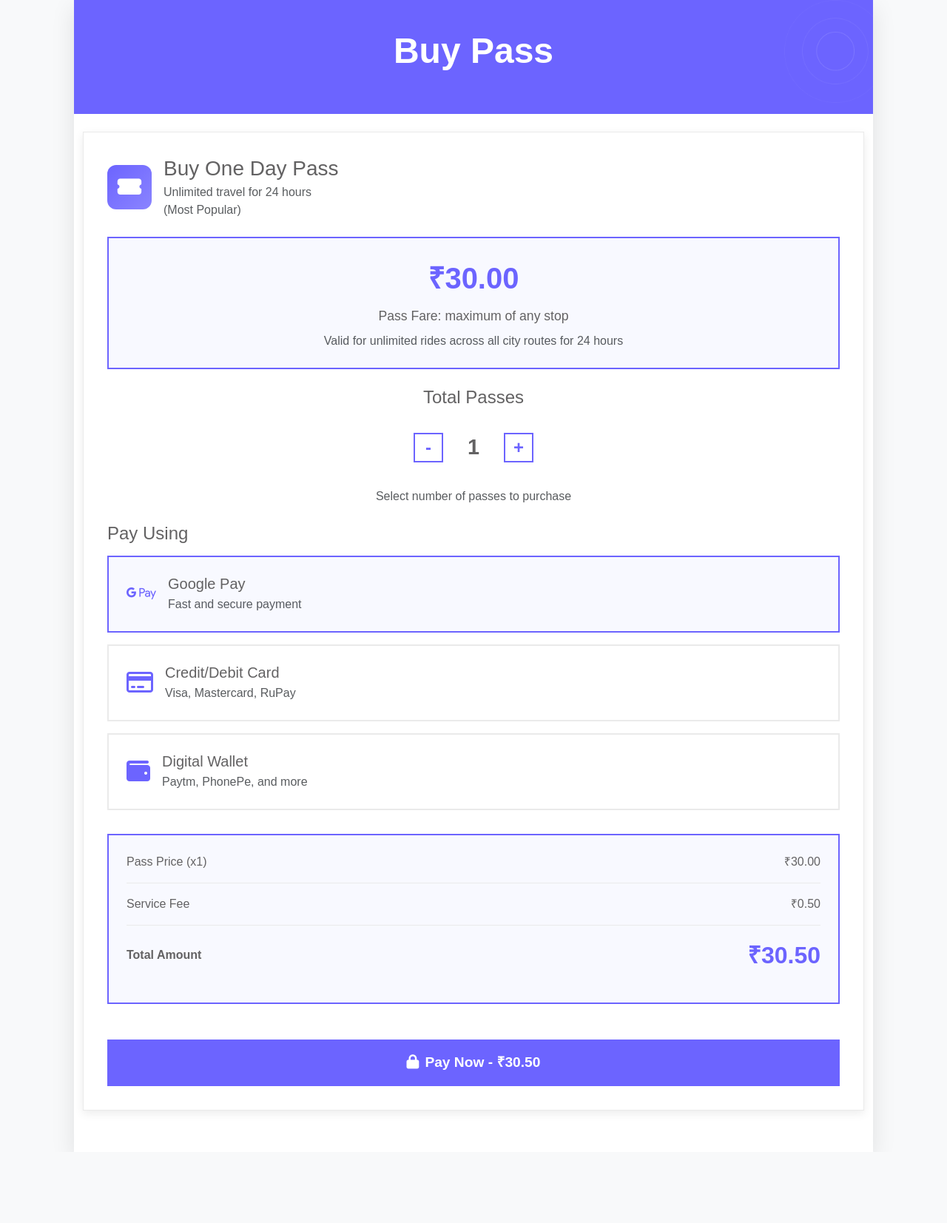
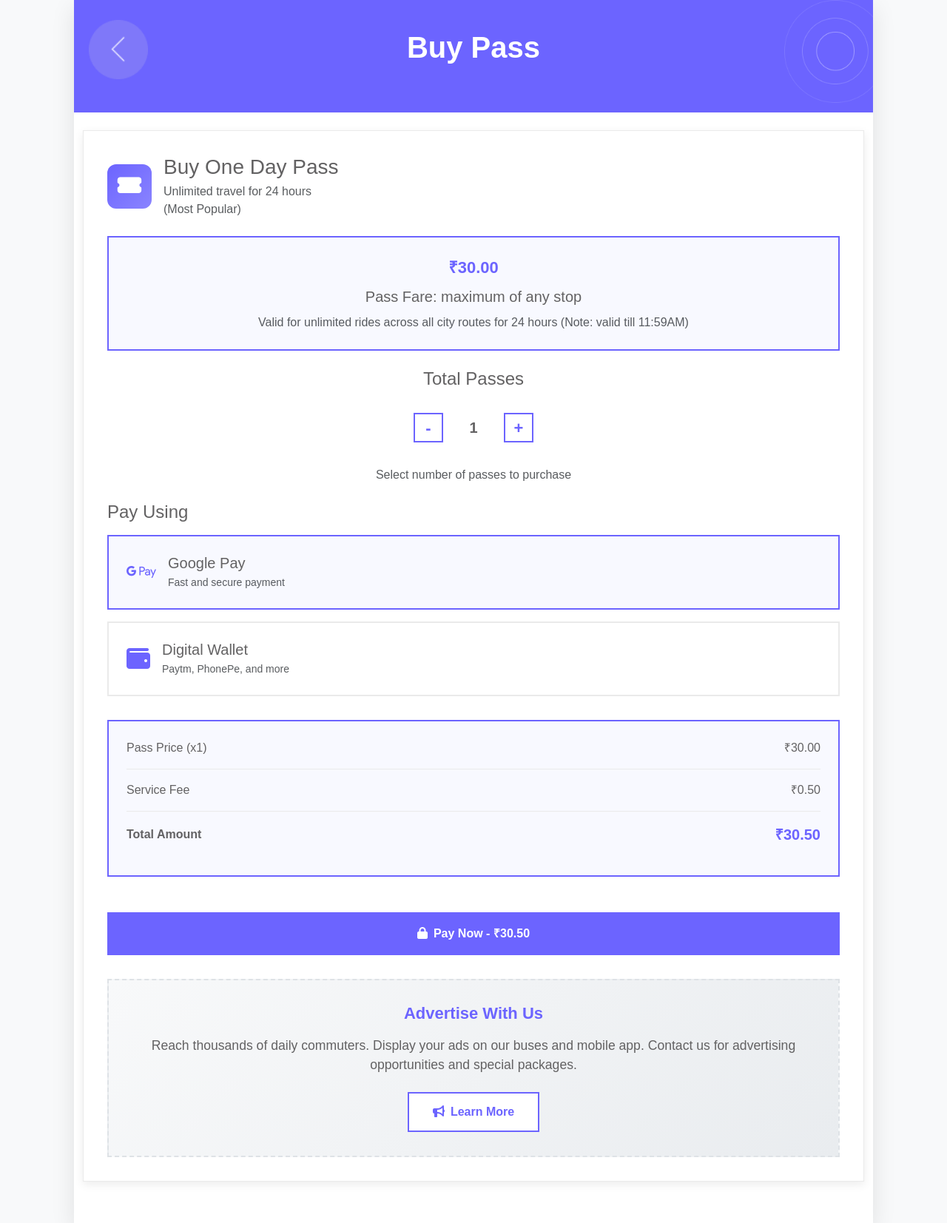
Before and after one commit to SarveshNavale/City-Bus-Ticketing-and-Tracking-Application, a Flask app: page / in a window 1280 px wide. Shown: the whole page at 74% size. Before the commit the page ends 1501 px from the top, so only its background shows below. Run offline with Flask 3, Linux system fonts and the light colour scheme.

Commit message:
advertisement section and minor changes

```diff
--- a/static/css/buyPass.css
+++ b/static/css/buyPass.css
@@ -26,6 +26,7 @@ body {
     padding: 2.5rem 2rem;
     position: relative;
     overflow: hidden;
+    font-size: 20px;
 }
 @keyframes float {
     0%, 100% { transform: translateY(0); }
@@ -65,14 +66,14 @@ body {
     text-align: center;
 }
 .fare-amount {
-    font-size: 2.5rem;
+    font-size: 22px;
     font-weight: bold;
     color: var(--primary-blue);
     margin-bottom: 0.5rem;
 }
 .fare-label {
     color: var(--text-color);
-    font-size: 1.1rem;
+    font-size: 20px;
 }
 .quantity-selector {
     display: flex;
@@ -87,7 +88,7 @@ body {
     border: 2px solid var(--primary-blue);
     background: white;
     color: var(--primary-blue);
-    font-size: 1.5rem;
+    font-size: 22px;;
     font-weight: bold;
     display: flex;
     align-items: center;
@@ -100,7 +101,7 @@ body {
     color: white;
 }
 .quantity-display {
-    font-size: 1.8rem;
+    font-size: 20px;
     font-weight: bold;
     min-width: 50px;
     text-align: center;
@@ -112,6 +113,7 @@ body {
     margin-bottom: 1rem;
     cursor: pointer;
     transition: all 0.3s;
+    font-size: 14px;
 }
 .payment-option:hover, .payment-option.selected {
     border-color: var(--primary-blue);
@@ -128,7 +130,7 @@ body {
     color: white;
     padding: 1rem;
     font-weight: 600;
-    font-size: 1.2rem;
+    font-size: 16px;
     border-radius: 0;
     width: 100%;
     margin-top: 1rem;
@@ -142,7 +144,16 @@ body {
     top: 0;
     right: 0;
     width: 120px;
-    opacity: 0.35;
+    opacity: 1;
+    pointer-events: none;
+}
+.header-corner-img-2 {
+    position: absolute;
+    top: 27px;
+    left: 20px;
+    width: 80px;
+    height: 80px;
+    opacity: 0.8;
     pointer-events: none;
 }
 .total-display {
@@ -162,7 +173,39 @@ body {
 }
 
 .total-amount {
-    font-size: 2rem;
+    font-size: 20px;
     font-weight: bold;
     color: var(--primary-blue);
 }
+.ad-section {
+    background: linear-gradient(135deg, #f8f9fa 0%, #e9ecef 100%);
+    padding: 2rem;
+    margin-top: 2rem;
+    text-align: center;
+    border: 2px dashed #dee2e6;
+}
+.ad-title {
+    color: var(--primary-blue);
+    font-weight: 600;
+    margin-bottom: 1rem;
+    font-size: 22px;
+}
+.ad-content {
+    font-size: 1.1rem;
+    color: var(--text-color);
+    margin-bottom: 1.5rem;
+}
+.ad-btn {
+    background: white;
+    border: 2px solid var(--primary-blue);
+    color: var(--primary-blue);
+    padding: 0.8rem 2rem;
+    font-weight: 600;
+    border-radius: 0;
+    cursor: pointer;
+    transition: all 0.3s;
+}
+.ad-btn:hover {
+    background: var(--primary-blue);
+    color: white;
+}
--- a/static/js/buyPass.js
+++ b/static/js/buyPass.js
@@ -32,11 +32,11 @@ document.addEventListener('DOMContentLoaded', function() {
         }
     });
     increaseBtn.addEventListener('click', function() {
-        if (quantity < 10) {
+        if (quantity < 5) {
             quantity++;
             updateTotals();
         } else {
-            alert('Maximum 10 passes per transaction');
+            alert('Maximum 5 passes per transaction');
         }
     });
     // Payment Option Selection
@@ -66,6 +66,11 @@ document.addEventListener('DOMContentLoaded', function() {
             default: return 'Selected Payment Method';
         }
     }
+    // Ad Button
+    const adBtn = document.querySelector('.ad-btn');
+    adBtn.addEventListener('click', function() {
+        alert('Redirecting to advertising information page...');
+    });
     // Initialize totals
     updateTotals();
 });
--- a/templates/buyPass.html
+++ b/templates/buyPass.html
@@ -16,7 +16,8 @@
             <!-- Header -->
             <header class="header-gradient text-center">
                 <img src="static/Assets/images/Just-circles.png" class="header-corner-img">
-                <h1 class="display-5 fw-bold mb-3">Buy Pass</h1>
+                <img src="static/Assets/images/back-button.png" class="header-corner-img-2">
+                <h1 class="display-7 fw-bold mb-4">Buy Pass</h1>
             </header>
             <!-- Main Content -->
             <div class="container py-4">
@@ -38,7 +39,7 @@
                     <div class="fare-display">
                         <div class="fare-amount">₹30.00</div>
                         <div class="fare-label">Pass Fare: maximum of any stop</div>
-                        <p class="text-muted mt-2 mb-0">Valid for unlimited rides across all city routes for 24 hours</p>
+                        <p class="text-muted mt-2 mb-0">Valid for unlimited rides across all city routes for 24 hours (Note: valid till 11:59AM)</p>
                     </div>
                     <!-- Quantity Selector -->
                     <div class="text-center mb-4">
@@ -60,17 +61,6 @@
                             <div>
                                 <h5 class="mb-1">Google Pay</h5>
                                 <p class="text-muted mb-0">Fast and secure payment</p>
-                            </div>
-                        </div>
-                    </div>
-                    <div class="payment-option" data-payment="card">
-                        <div class="d-flex align-items-center">
-                            <div class="payment-icon">
-                                <i class="far fa-credit-card"></i>
-                            </div>
-                            <div>
-                                <h5 class="mb-1">Credit/Debit Card</h5>
-                                <p class="text-muted mb-0">Visa, Mastercard, RuPay</p>
                             </div>
                         </div>
                     </div>
@@ -104,6 +94,17 @@
                     <button class="btn btn-primary-custom" id="payButton">
                         <i class="fas fa-lock me-2"></i>Pay Now - ₹<span id="payAmount">30.50</span>
                     </button>
+                    <!-- Advertisement Section -->
+                    <div class="ad-section">
+                        <h3 class="ad-title">Advertise With Us</h3>
+                        <p class="ad-content">
+                            Reach thousands of daily commuters. Display your ads on our buses and mobile app.
+                            Contact us for advertising opportunities and special packages.
+                        </p>
+                        <button class="ad-btn">
+                            <i class="fas fa-bullhorn me-2"></i>Learn More
+                        </button>
+                    </div>
                 </div>
             </div>
         </div>
```
